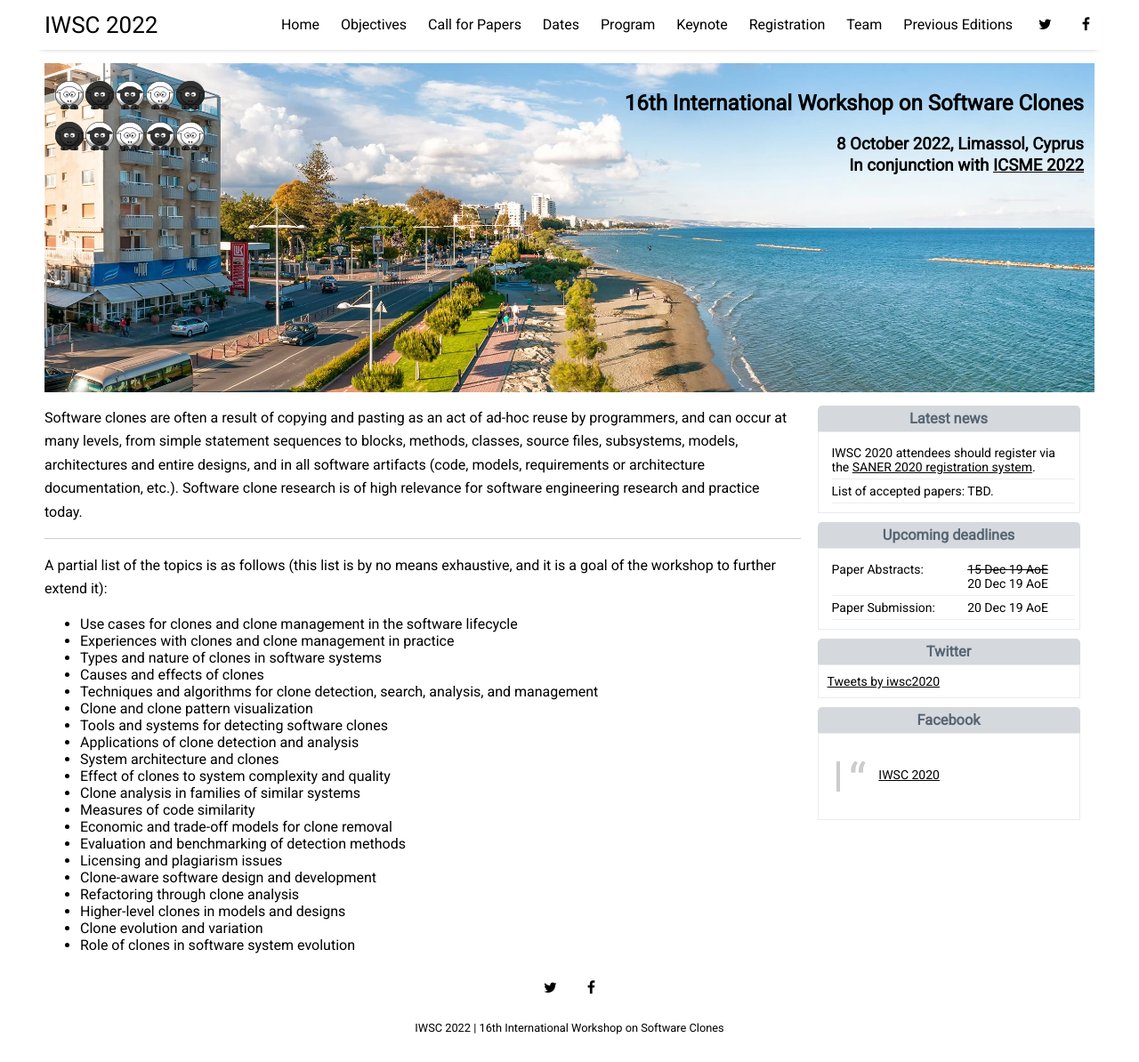
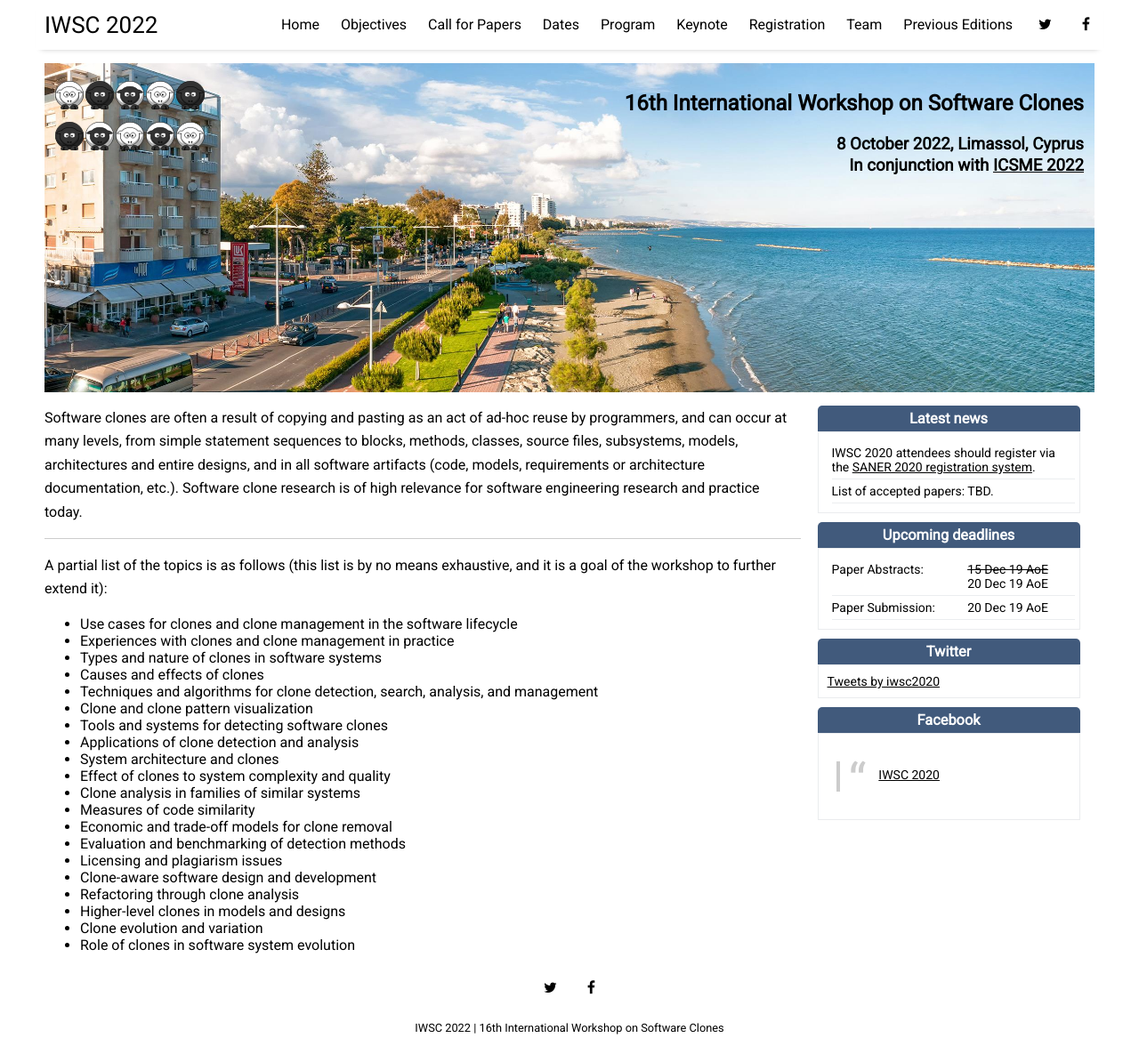
Before and after one commit to iwsc2023/iwsc2023.github.io, a Jekyll site: the page built from index.html, in a window 1280 px wide and 1194 px high. Shown: the whole window at 89% size. Built offline with Jekyll 4.4.1, drawn with Linux system fonts in a browser that asks for light colours; nearby versions of some CDN libraries; the list of posts is cut into pages by our own code; comment, search, counter and statistics services are not loaded.

Commit message:
change side bar style

```diff
--- a/assets/css/_sass/_home.scss
+++ b/assets/css/_sass/_home.scss
@@ -266,11 +266,11 @@
 .body_layout .right .header {
   border-top-left-radius: 5px;
   border-top-right-radius: 5px;
-  background-color: #D5D8DC;
+  background-color: #415a7c;
   padding: 5px;
   text-align: center;
   vertical-align: middle;
-  color: #566573;
+  color: #ffffff;
 }
 
 .emphasized_box {
```
Also changed, not shown: 1 other file.
